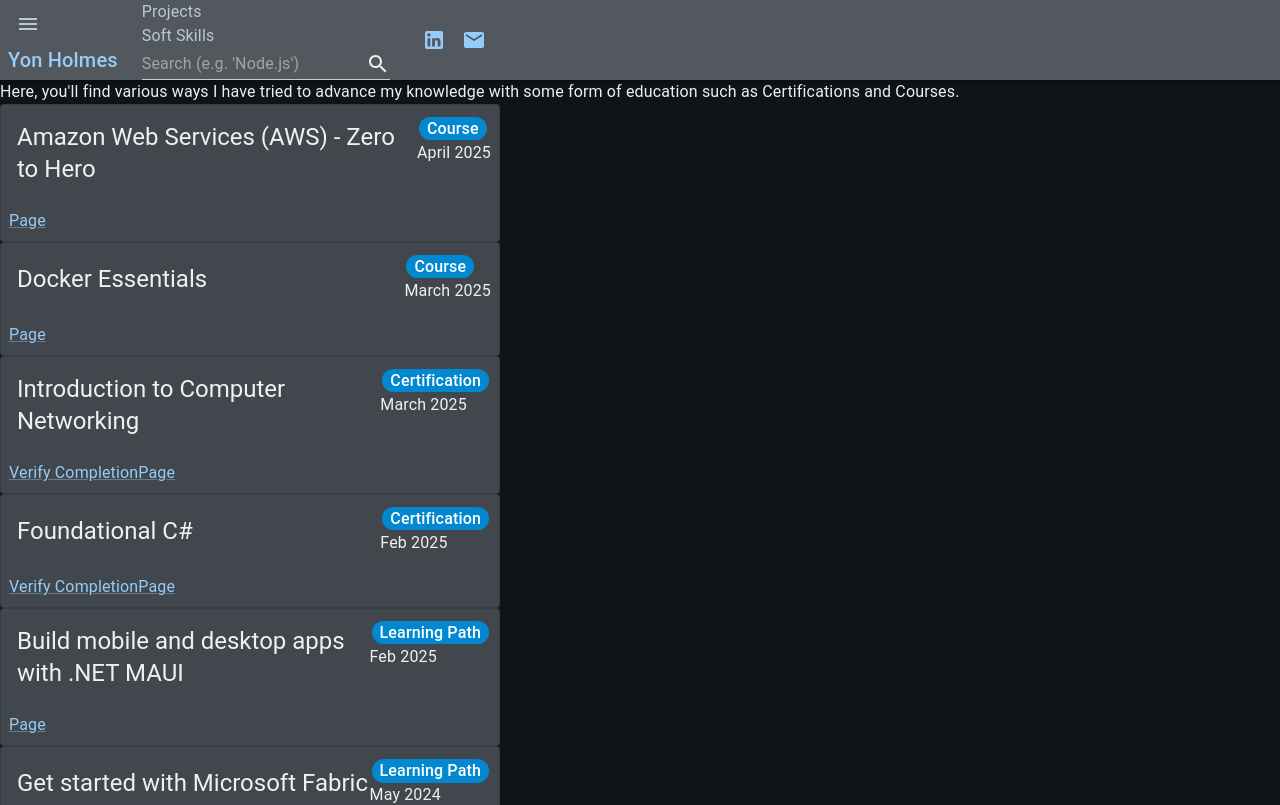
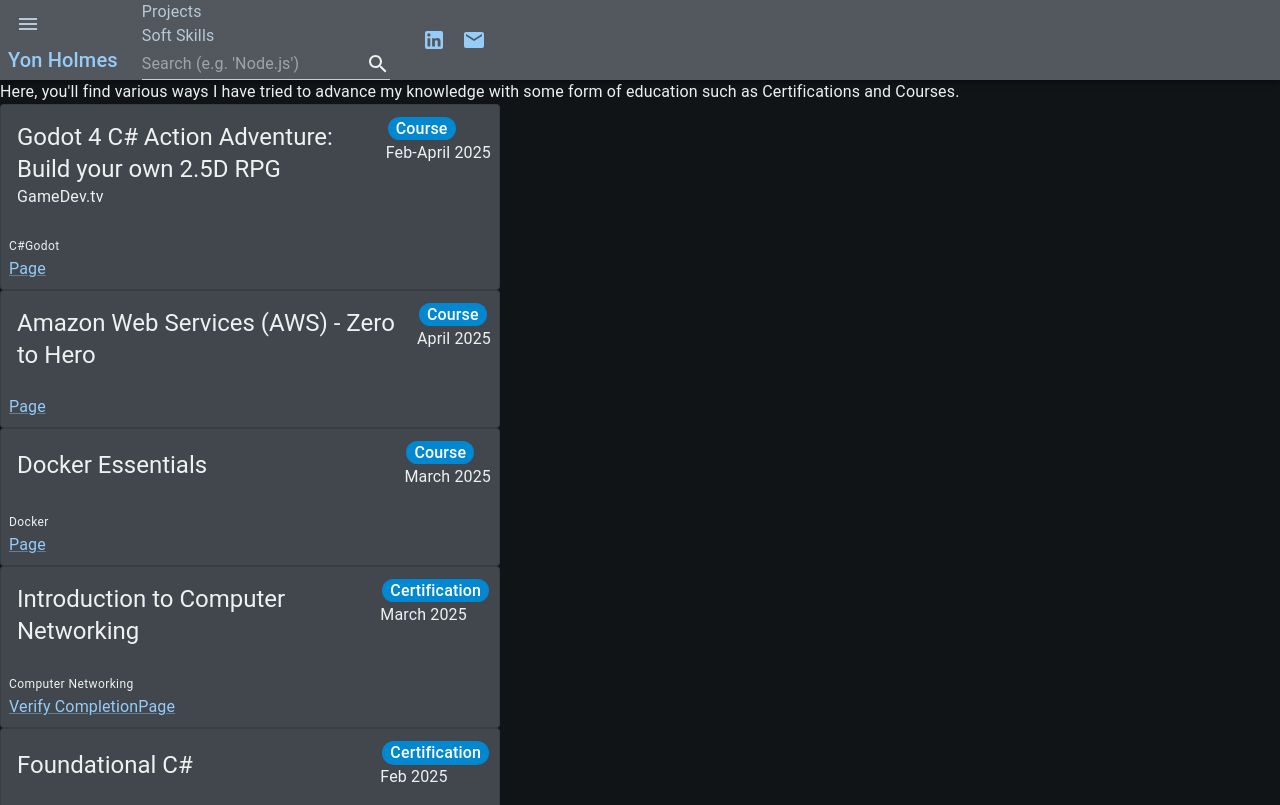
Before and after one commit to yonHolmes/portfolio, a Next.js app: page /education in a window 1280 px wide. Shown: the top 805 px of the page. Built offline with nearby package versions, Linux system fonts and the light colour scheme; what @mui/material-nextjs would draw is missing.

Commit message:
chore: Added completion of Godot 4, 2.5 RPG Course (and skills)

```diff
--- a/src/components/pages/education/components/EducationCard.tsx
+++ b/src/components/pages/education/components/EducationCard.tsx
@@ -66,9 +66,33 @@
         <Box
           display="flex"
           flexDirection="row"
-          justifyContent="flex-end"
+          justifyContent="space-between"
+          width="100%"
+          paddingLeft={1}        >
+          {data.skills &&
+          <Box
+            display="flex"
+            flexDirection="row"
+            alignItems="center"
             gap={2}
-          width="100%"
+          >
+            {data.skills.map(skill =>
+              <Typography
+                variant="caption"
+                fontStyle="italic"
+              >
+                {skill}
+              </Typography>
+            )}
+          </Box>}
+
+
+          <Box
+            display="flex"
+            flexDirection="row"
+            alignItems="center"
+            gap={2}
+            marginLeft="auto"
           >
             {data.verificationURL &&
             <Link href={data.verificationURL} target="_blank">
@@ -80,6 +104,7 @@
               Page
             </Link>}
           </Box>
+        </Box>
       </CardActions>
     </Card>
   )
--- a/src/consts/educationConsts.ts
+++ b/src/consts/educationConsts.ts
@@ -42,11 +42,21 @@
   },
   onClick?: (onNav: (path: string) => void) => void,
   type: EducationType,
+  skills?: string[],
   date: Date,
   dateStr: string,
 }
 
 export const education: Record<string, EducationInfo> = {
+  godotCActionAdventure: {
+    education: 'Godot 4 C# Action Adventure: Build your own 2.5D RPG',
+    subText: 'GameDev.tv',
+    educationURL: 'https://www.gamedev.tv/courses/godot-c-action-adventure',
+    type: educationType.course,
+    date: new Date('2025-04-12'),
+    dateStr: 'Feb-April 2025',
+    skills: ['C#', 'Godot'],
+  },
   foundationalCSharp: {
     education: 'Foundational C#',
     educationURL: 'https://www.freecodecamp.org/learn/foundational-c-sharp-with-microsoft/',
@@ -58,6 +68,7 @@
     type: educationType.certification,
     date: new Date('2025-02-03'),
     dateStr: 'Feb 2025',
+    skills: ['C#'],
   },
   introToComputerNetworking: {
     education: 'Introduction to Computer Networking',
@@ -70,6 +81,7 @@
     type: educationType.certification,
     date: new Date('2025-03-04'),
     dateStr: 'March 2025',
+    skills: ['Computer Networking'],
   },
   awsZeroToHero: {
     education: 'Amazon Web Services (AWS) - Zero to Hero',
@@ -83,7 +95,8 @@
     educationURL: 'https://www.udemy.com/share/101rq43@3saNlMzkfLGRh3N7SddA5YJY1uL4J4nuYX4IVcgk-WmnJm_a5J-luq1HLf-zZgp4nQ==/',
     type: educationType.course,
     date: new Date('2025-03-10'),
-    dateStr: 'March 2025'
+    dateStr: 'March 2025',
+    skills: ['Docker'],
   },
   mobileDesktopAppsWithMaui: {
     education: 'Build mobile and desktop apps with .NET MAUI',
@@ -91,6 +104,7 @@
     type: educationType.learningPath,
     date: new Date('2025-02-01'),
     dateStr: 'Feb 2025',
+    skills: ['C#', 'MAUI'],
   },
   learningFabric: {
     education: 'Get started with Microsoft Fabric',
@@ -99,6 +113,7 @@
     type: educationType.learningPath,
     date: new Date('2024-05-21'),
     dateStr: 'May 2024',
+    skills: ['Fabric'],
   },
   computerScienceDegree: {
     education: 'Computer Science Degree (First Class Honors)',
```
Lines whose indentation alone changed are shown as unchanged.
